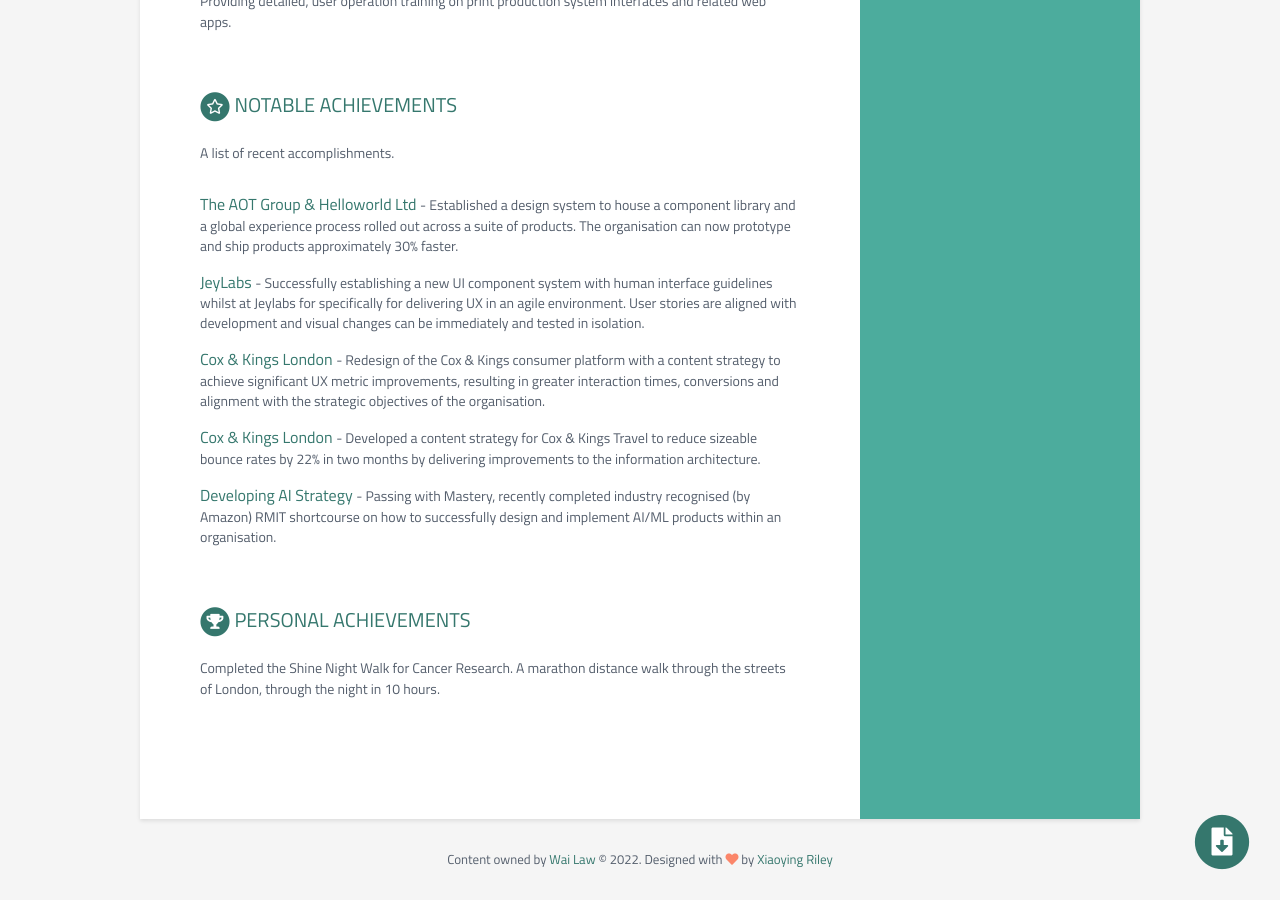
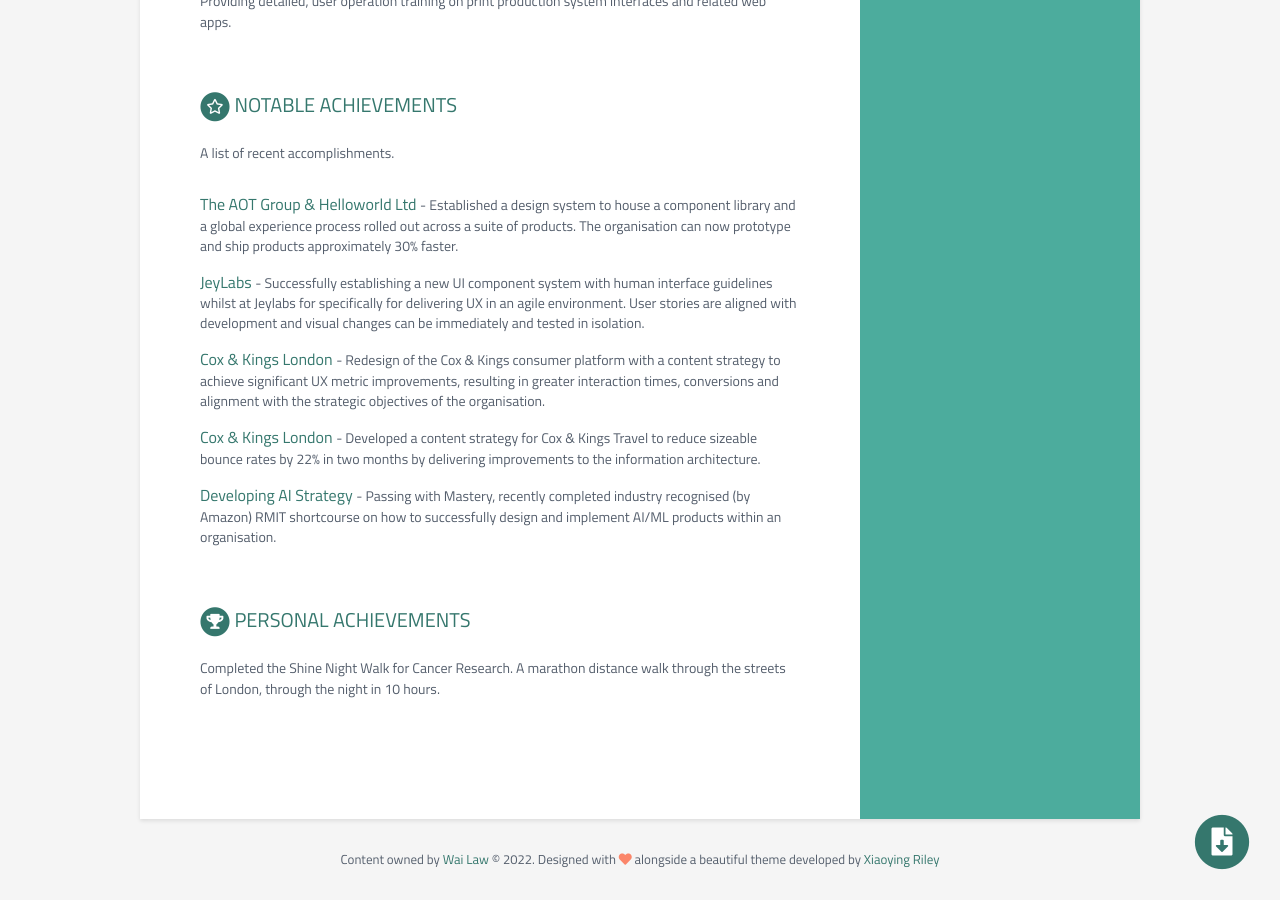
Before and after one commit to W-A-I-L-A-W-8/cv-wailaw, a Jekyll site: the page built from index.html, in a window 1280 px wide and 900 px high, scrolled down 1644 px. Built offline with Jekyll 4.4.1, drawn with Linux system fonts in a browser that asks for light colours.

Commit message:
Update data.yml

```diff
--- a/_data/data.yml
+++ b/_data/data.yml
@@ -209,4 +209,4 @@ skills:
         level: 60%
 
 footer: >
-    Content owned by <a href="https://wailaw.me">Wai Law</a> © 2022. Designed with <i class="fas fa-heart"></i> by <a href="http://themes.3rdwavemedia.com" target="_blank" rel="nofollow">Xiaoying Riley</a>
+    Content owned by <a href="https://wailaw.me">Wai Law</a> © 2022. Designed with <i class="fas fa-heart"></i> alongside a beautiful theme developed by <a href="http://themes.3rdwavemedia.com" target="_blank" rel="nofollow">Xiaoying Riley</a>
```
